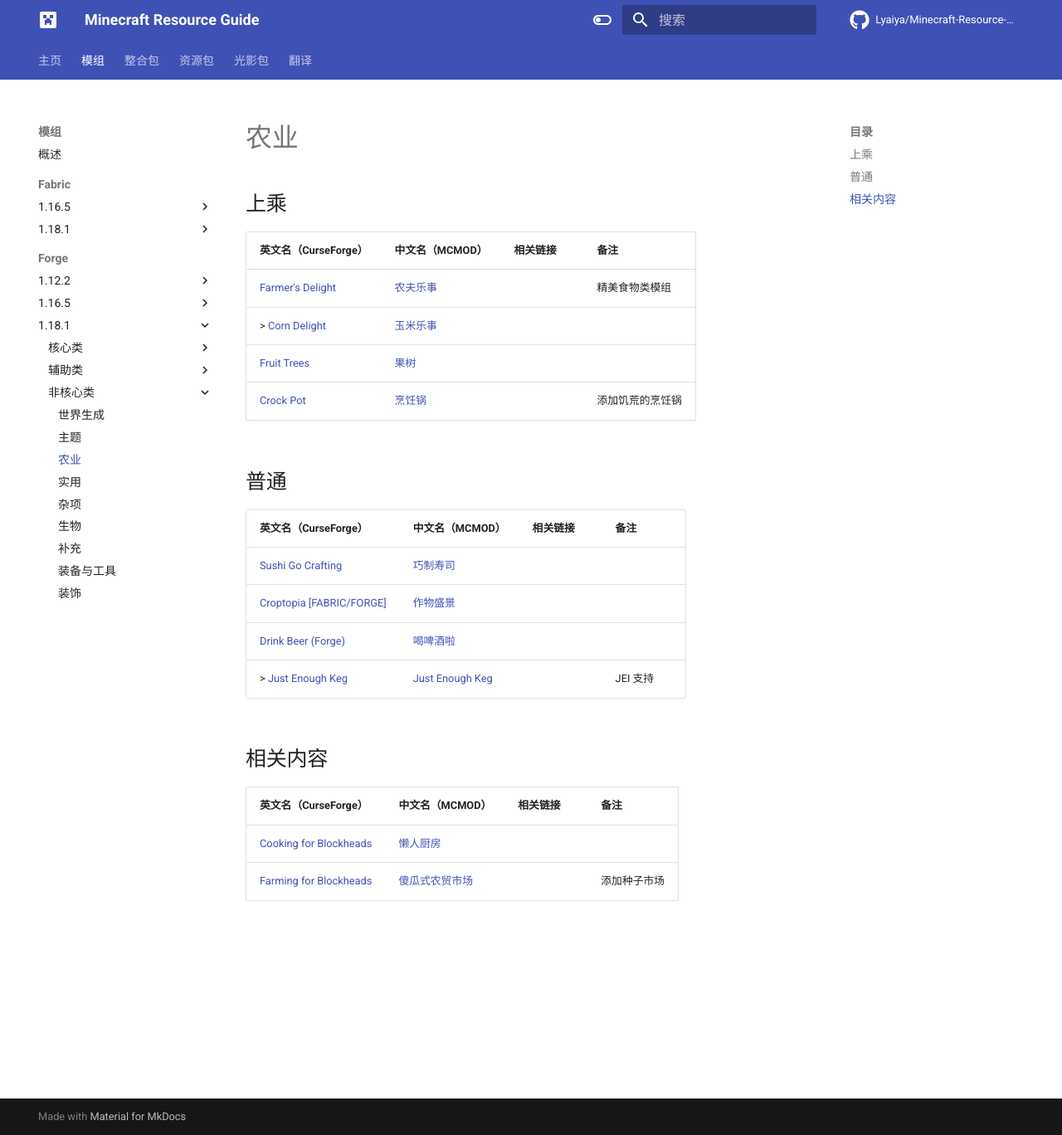
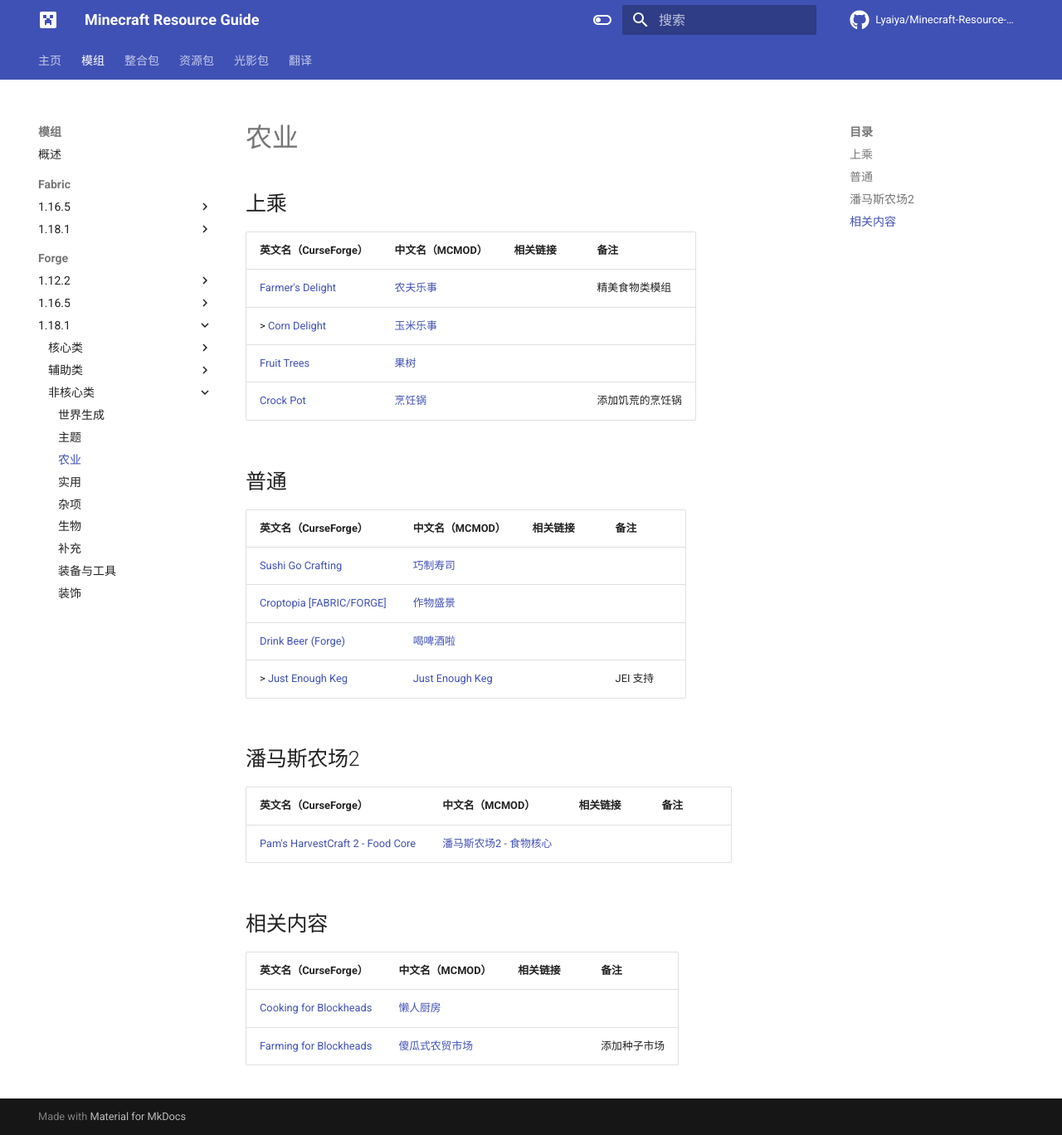
Before and after one commit to Lyaiya/Minecraft-Resource-Guide, an MkDocs documentation site: the page built from docs/模组/forge/1.18.1/非核心类/农业.md, in a window 1280 px wide and 1368 px high. Shown: the whole window at 83% size. Built offline with MkDocs 1.6.1 and Material for MkDocs 9.7.7, drawn with Linux system fonts in a browser that asks for light colours; comment, search, counter and statistics services are not loaded.

```diff
--- a/docs/模组/forge/1.18.1/非核心类/农业.md
+++ b/docs/模组/forge/1.18.1/非核心类/农业.md
@@ -18,6 +18,12 @@
 | [Drink Beer (Forge)](https://www.curseforge.com/minecraft/mc-mods/drink-beer-forge)       | [喝啤酒啦](https://www.mcmod.cn/class/4585.html)        |          |          |
 | > [Just Enough Keg](https://www.curseforge.com/minecraft/mc-mods/just-enough-keg)         | [Just Enough Keg](https://www.mcmod.cn/class/5028.html) |          | JEI 支持 |
 
+## 潘马斯农场2
+
+| 英文名（CurseForge）                                                                                           | 中文名（MCMOD）                                                | 相关链接 | 备注 |
+| -------------------------------------------------------------------------------------------------------------- | -------------------------------------------------------------- | -------- | ---- |
+| [Pam's HarvestCraft 2 - Food Core](https://www.curseforge.com/minecraft/mc-mods/pams-harvestcraft-2-food-core) | [潘马斯农场2 - 食物核心](https://www.mcmod.cn/class/3249.html) |          |      |
+
 ## 相关内容
 
 | 英文名（CurseForge）                                                                          | 中文名（MCMOD）                                        | 相关链接 | 备注         |
```
Also changed, not shown: docs/模组/forge/1.16.5/核心类/科技.md (+1 -0 lines), docs/模组/forge/1.18.1/核心类/科技.md (+1 -0 lines), docs/模组/forge/1.18.1/非核心类/主题.md (+1 -0 lines).
